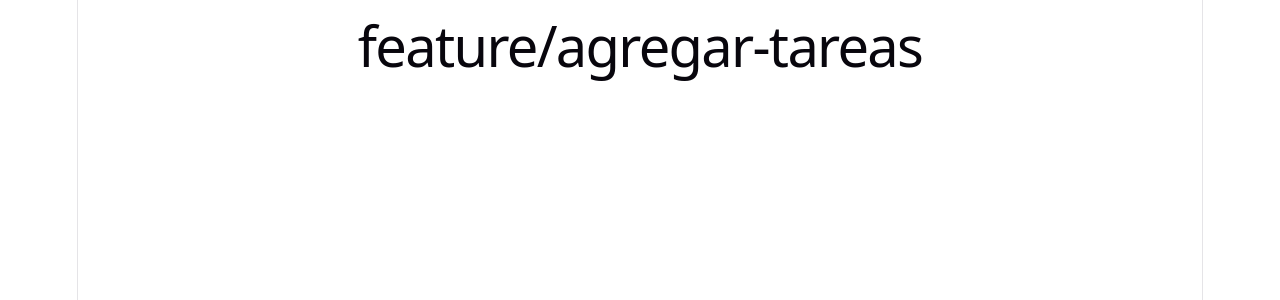
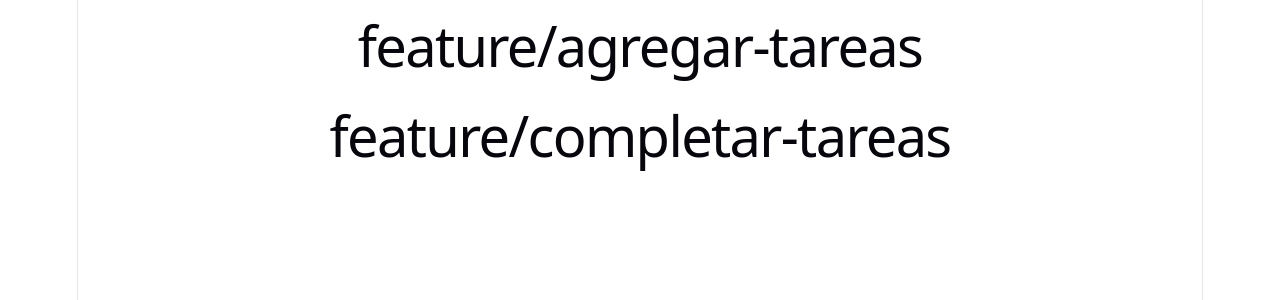
Before and after one commit to bonettrenzo/act4-todo-app, a React (Vite) app: page / in a window 1280 px wide. Shown: the top 300 px of the page. Built offline with nearby package versions, Linux system fonts and the light colour scheme.

Commit message:
feat: se agrego la funcionalidad de completar tareas, o cambiarlas en estado atrasada en cambio de que se haya pasado la fecha limite

```diff
--- a/src/App.jsx
+++ b/src/App.jsx
@@ -4,7 +4,11 @@ import { useState } from 'react'
 function App() {
 
   return (
-    <h1>feature/agregar-tareas</h1>
+    <>
+      <h1>feature/agregar-tareas</h1>
+      <h1>feature/completar-tareas</h1>
+    </>
+
   )
 }
 
```
